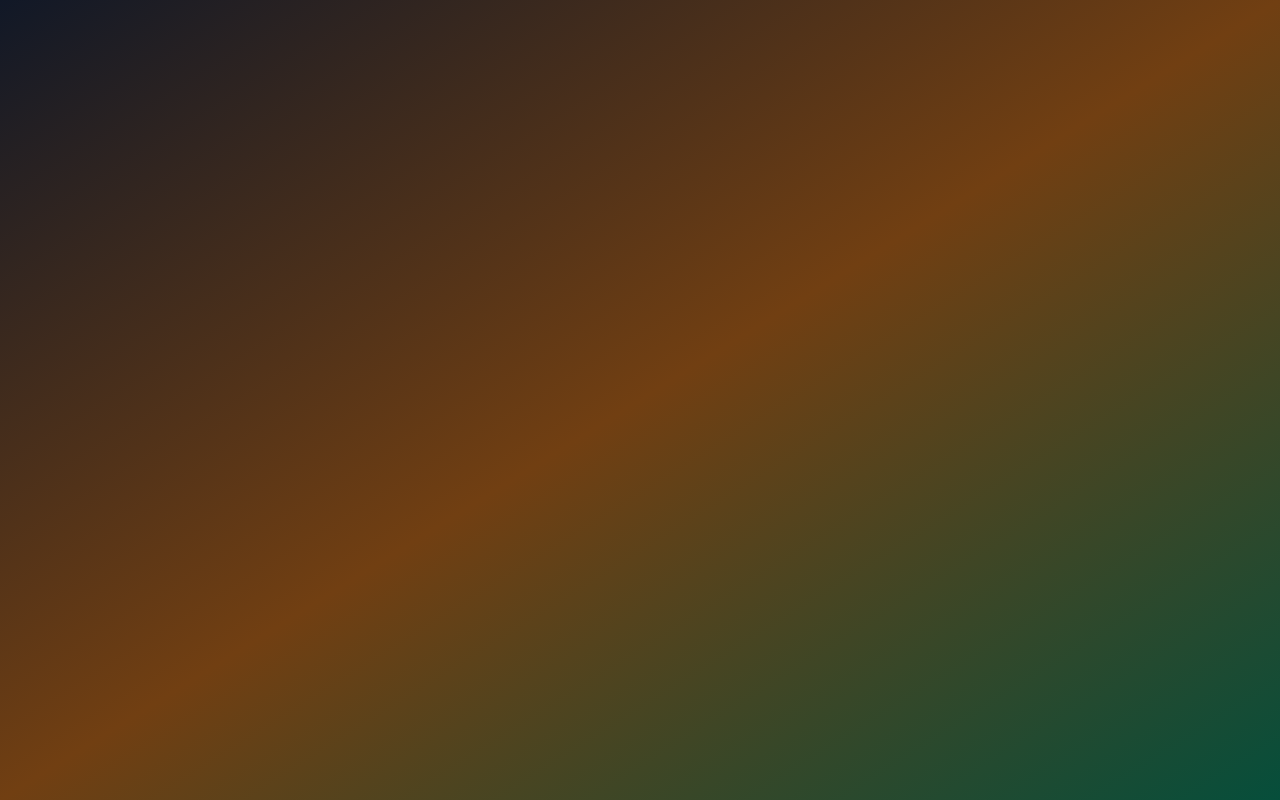
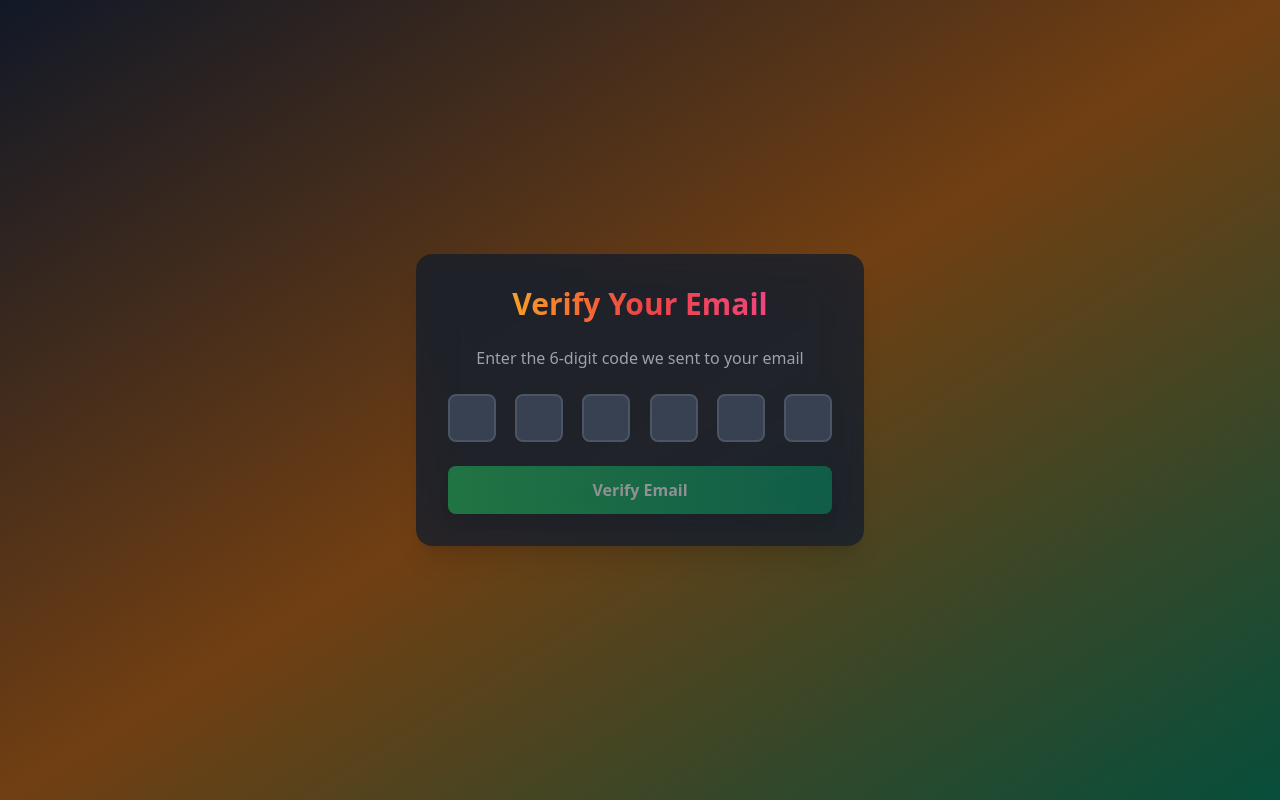
Before and after one commit to Abhijeet14d/SecureLogin, a React (Vite) app in the folder client/: page /verifyEmail in a window 1280 px wide. Before the commit this address had no page. Built offline with nearby package versions, Linux system fonts and the light colour scheme.

Commit message:
email verification page

```diff
--- /dev/null
+++ b/client/pages/EmailVerificationPage.jsx
@@ -0,0 +1,61 @@
+import { useState, useRef } from 'react';
+import { useNavigate } from 'react-router-dom';
+import { motion } from 'framer-motion';
+
+const EmailVerificationPage = () => {
+    const [code, setCode] = useState(["", "", "", "", "", ""]);
+    const inputRefs = useRef([]);
+    const navigate = useNavigate();
+    const isLoading = false;
+
+    const handleChange = (index, value) => {
+
+    }
+    const handleKeyDown = (index, e) => {}
+  return (
+    <div
+        className='max-w-md w-full bg-gray-800 bg-opacity-50 backdrop-filter backdrop-blur-xl rounded-2xl shadow-xl overflow-hidden'
+    >
+        <motion.div
+            initial={{ opacity: 0, y: -50 }}
+            animate={{ opacity: 1, y: 0 }}
+            transition={{ duration: 0.5 }}
+            className='bg-gray-900 bg-opacity-50 backdrop-filter backdrop-blur-xl rounded-2xl shadow-2xl p-8 w-full max-w-md'
+        >
+            <h2 className='text-3xl font-bold mb-6 text-center bg-gradient-to-r from-yellow-400 via-red-500 to-pink-500 bg-clip-text text-transparent'>
+                Verify Your Email
+            </h2>
+            <p className='text-gray-400 text-center mb-6'>
+                Enter the 6-digit code we sent to your email
+            </p>
+            <form className='space-y-6'>
+                <div className='flex justify-between'>
+                    {code.map((digit, index) =>(
+                        <input
+                            key={index}
+                            ref={(el) => (inputRefs.current[index] = el)}
+                            type='text'
+                            maxLength='6'
+                            value={digit}
+                            onChange={(e) => handleChange(index,e.target.value)}
+                            onKeydown={(e)=> handleKeyDown(index, e)}
+                            className='w-12 h-12 text-center text-2xl font-bold bg-gray-700 text-white border-2 border-gray-600 rounded-lg focus:outline-none focus:border-yellow-500'
+                         />
+                    ))}
+                </div>
+                <motion.button
+						whileHover={{ scale: 1.05 }}
+						whileTap={{ scale: 0.95 }}
+						type='submit'
+						disabled={isLoading || code.some((digit) => !digit)}
+						className='w-full bg-gradient-to-r from-green-500 to-emerald-600 text-white font-bold py-3 px-4 rounded-lg shadow-lg hover:from-green-600 hover:to-emerald-700 focus:outline-none focus:ring-2 focus:ring-green-500 focus:ring-opacity-50 disabled:opacity-50'
+					>
+						{isLoading ? "Verifying..." : "Verify Email"}
+					</motion.button>
+            </form>
+        </motion.div>
+    </div>
+  )
+}
+
+export default EmailVerificationPage
--- a/client/src/App.jsx
+++ b/client/src/App.jsx
@@ -1,6 +1,7 @@
 import { Routes, Route } from 'react-router-dom';
 import SignupPage from '../pages/SignupPage';
 import LoginPage from '../pages/LoginPage';
+import EmailVerificationPage from '../pages/EmailVerificationPage';
 
 function App() {
 
@@ -10,6 +11,7 @@
         <Route path='/' element={"Home"} />
         <Route path='/signup' element={<SignupPage />} />
         <Route path='/login' element={<LoginPage />} />
+        <Route path='/verifyEmail' element={<EmailVerificationPage />} />
       </Routes>
     </div>
   )
```
